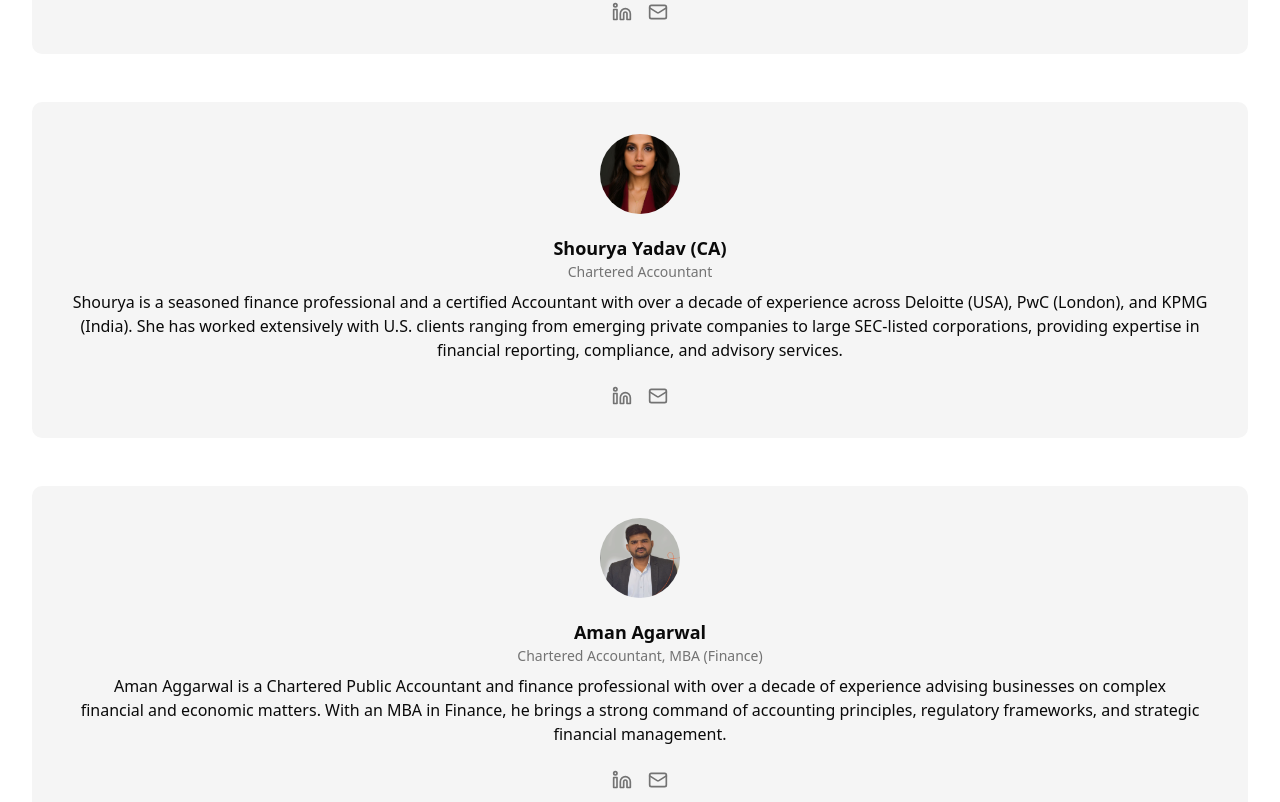
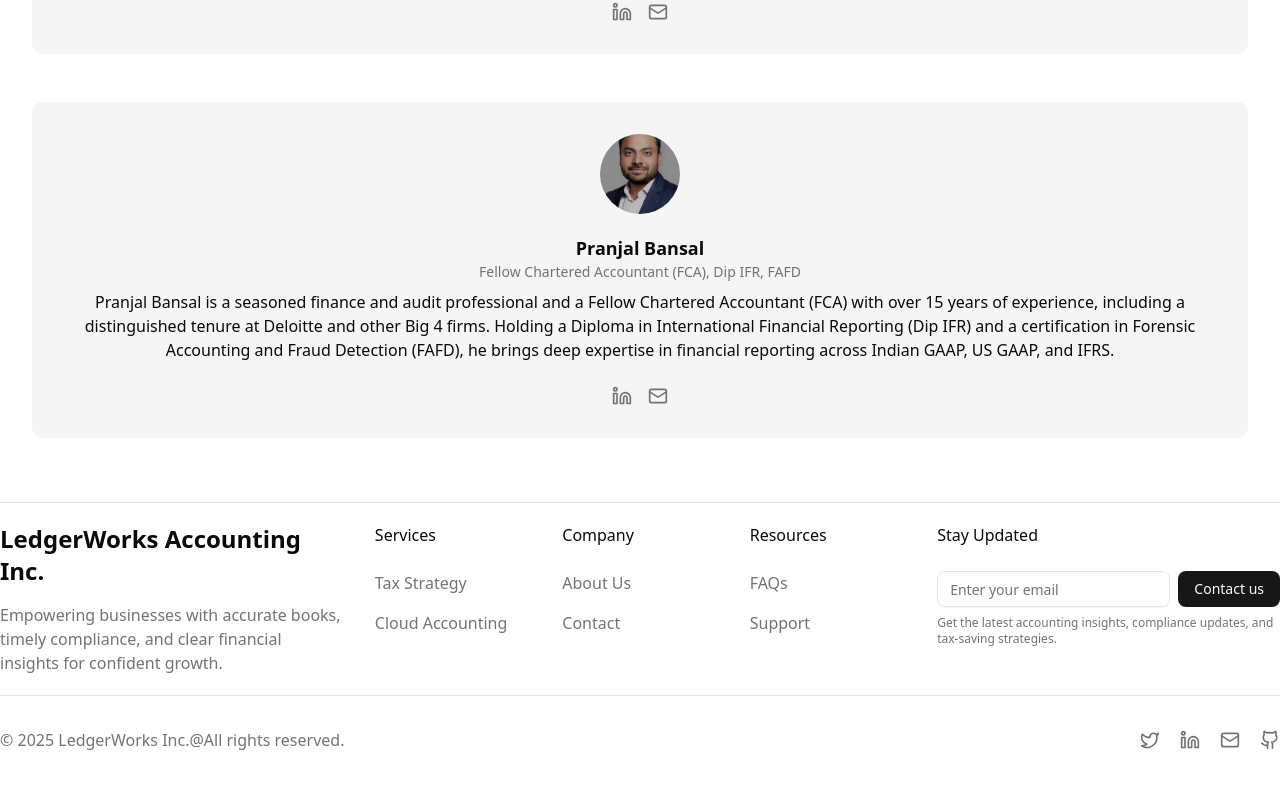
Before and after one commit to Ayushxcodes/ledgerworks, a Next.js app: page /team in a window 1280 px wide. Shown: the part 638-1440 px from the top of the page. Built offline with nearby package versions, Linux system fonts and the light colour scheme.

Commit message:
remoevd_pepole

```diff
--- a/src/components/Team/Team.tsx
+++ b/src/components/Team/Team.tsx
@@ -29,38 +29,7 @@ const teamMembers = [
     ],
     imageUrl: "/nishant.png",
   },
-  {
-    name: "Shourya Yadav (CA)",
-    title: "Chartered Accountant",
-    bio: "Shourya is a seasoned finance professional and a certified Accountant with over a decade of experience across Deloitte (USA), PwC (London), and KPMG (India). She has worked extensively with U.S. clients ranging from emerging private companies to large SEC-listed corporations, providing expertise in financial reporting, compliance, and advisory services.",
-    details: [
-      {
-        heading: "Leadership Experience",
-        text: "She also served as Finance Lead for a U.S.-based startup, where she helped build scalable financial operations and drive growth.",
-      },
-      {
-        heading: "Approach",
-        text: "Her experience across both global firms and startups fuels her passion for partnering with small businesses to strengthen their financial foundations and achieve sustainable success.",
-      },
-    ],
-    imageUrl: "/image1.jpg",
-  },
-  {
-    name: "Aman Agarwal",
-    title: "Chartered Accountant, MBA (Finance)",
-    bio: "Aman Aggarwal is a Chartered Public Accountant and finance professional with over a decade of experience advising businesses on complex financial and economic matters. With an MBA in Finance, he brings a strong command of accounting principles, regulatory frameworks, and strategic financial management.",
-    details: [
-      {
-        heading: "Expertise",
-        text: "Over the past 10+ years, Aman has guided clients across industries in navigating U.S. economic laws, compliance structures, and business consulting initiatives.",
-      },
-      {
-        heading: "Specialization",
-        text: "His expertise in cross-border accounting practices makes him a valuable resource for firms operating within U.S. financial environments.",
-      },
-    ],
-    imageUrl: "/aman.png",
-  },
+
   {
     name: "Pranjal Bansal",
     title: "Fellow Chartered Accountant (FCA), Dip IFR, FAFD",
```
